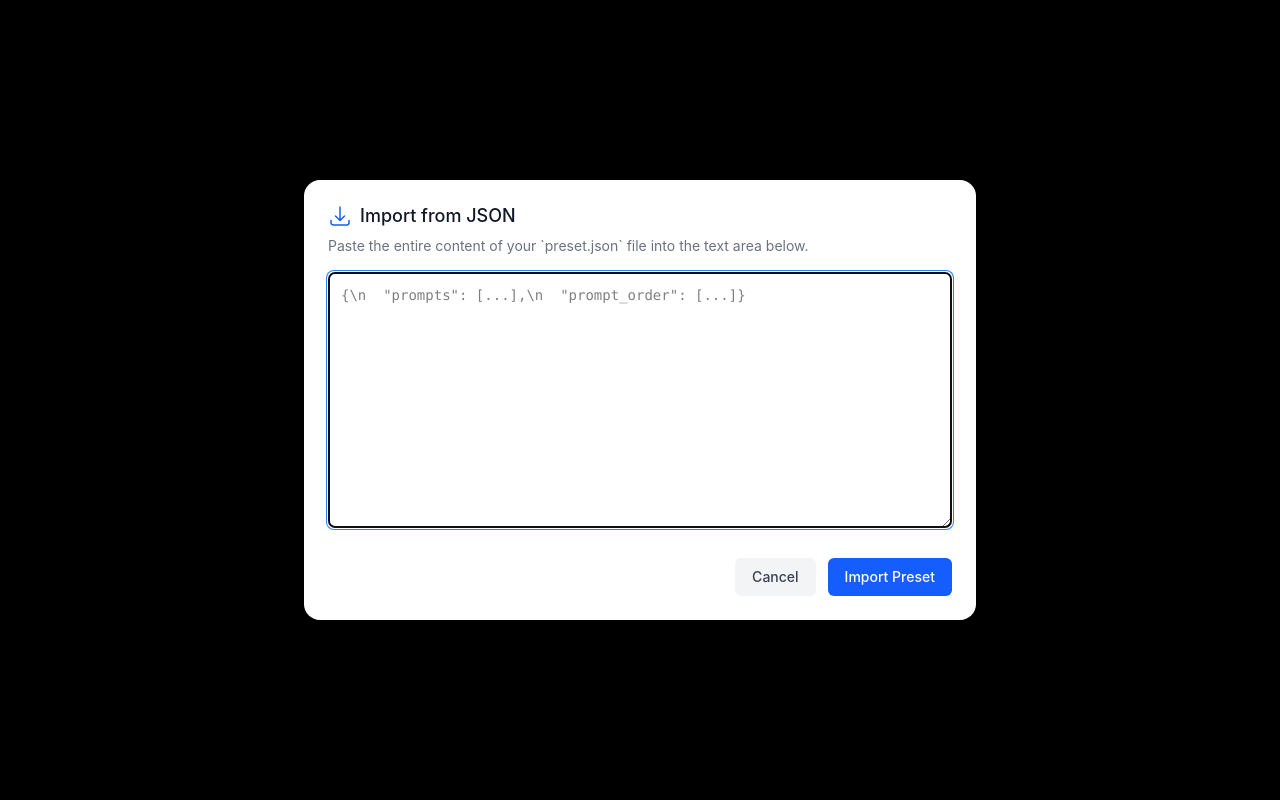
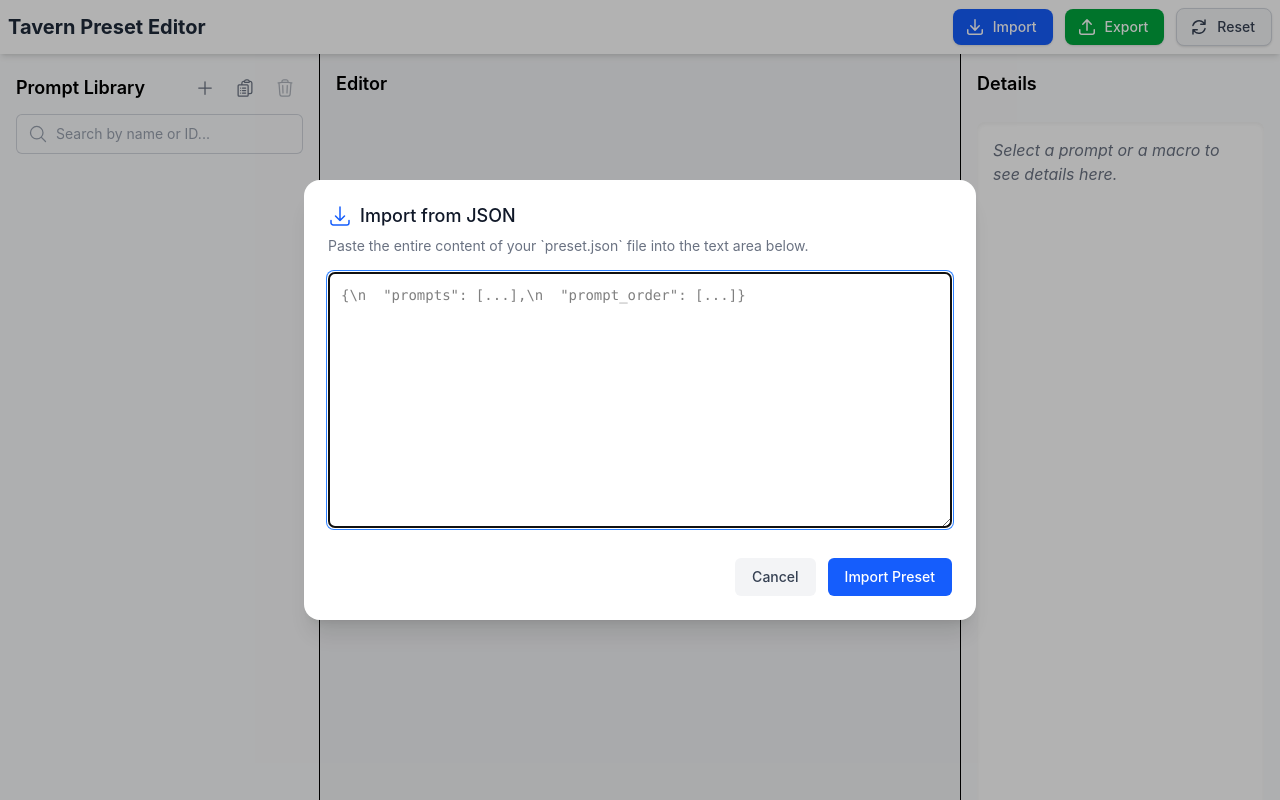
Before and after one commit to Nativu5/STPresetEditor, a Vue app: page / in a window 1280 px wide. Both pictures are taken after a click on the button "Import". Built offline with nearby package versions, Linux system fonts and the light colour scheme.

Commit message:
fix: Fix modal window bg

```diff
--- a/src/components/JsonExportModal.vue
+++ b/src/components/JsonExportModal.vue
@@ -10,7 +10,7 @@
         leave-from="opacity-100"
         leave-to="opacity-0"
       >
-        <div class="fixed inset-0 bg-black bg-opacity-60" />
+        <div class="fixed inset-0 bg-black/30" />
       </TransitionChild>
 
       <div class="fixed inset-0 overflow-y-auto">
--- a/src/components/JsonImportModal.vue
+++ b/src/components/JsonImportModal.vue
@@ -10,7 +10,7 @@
         leave-from="opacity-100"
         leave-to="opacity-0"
       >
-        <div class="fixed inset-0 bg-black bg-opacity-60" />
+        <div class="fixed inset-0 bg-black/30" />
       </TransitionChild>
 
       <div class="fixed inset-0 overflow-y-auto">
--- a/src/components/MainEditor/PromptCard.vue
+++ b/src/components/MainEditor/PromptCard.vue
@@ -55,7 +55,7 @@
             leave-from-class="transform scale-100 opacity-100"
             leave-to-class="transform scale-95 opacity-0"
           >
-            <MenuItems class="absolute right-0 mt-2 w-40 origin-top-right divide-y divide-gray-100 rounded-md bg-white shadow-lg ring-1 ring-black ring-opacity-5 focus:outline-none z-10">
+            <MenuItems class="absolute right-0 mt-2 w-40 origin-top-right divide-y divide-gray-100 rounded-md bg-white shadow-md ring-1 ring-gray-200 focus:outline-none z-10">
               <div class="px-1 py-1">
                 <MenuItem v-slot="{ active }">
                   <button @click.stop="hidePrompt" :class="[active ? 'bg-yellow-500 text-white' : 'text-gray-900', 'group flex w-full items-center rounded-md px-2 py-2 text-sm']">
```
